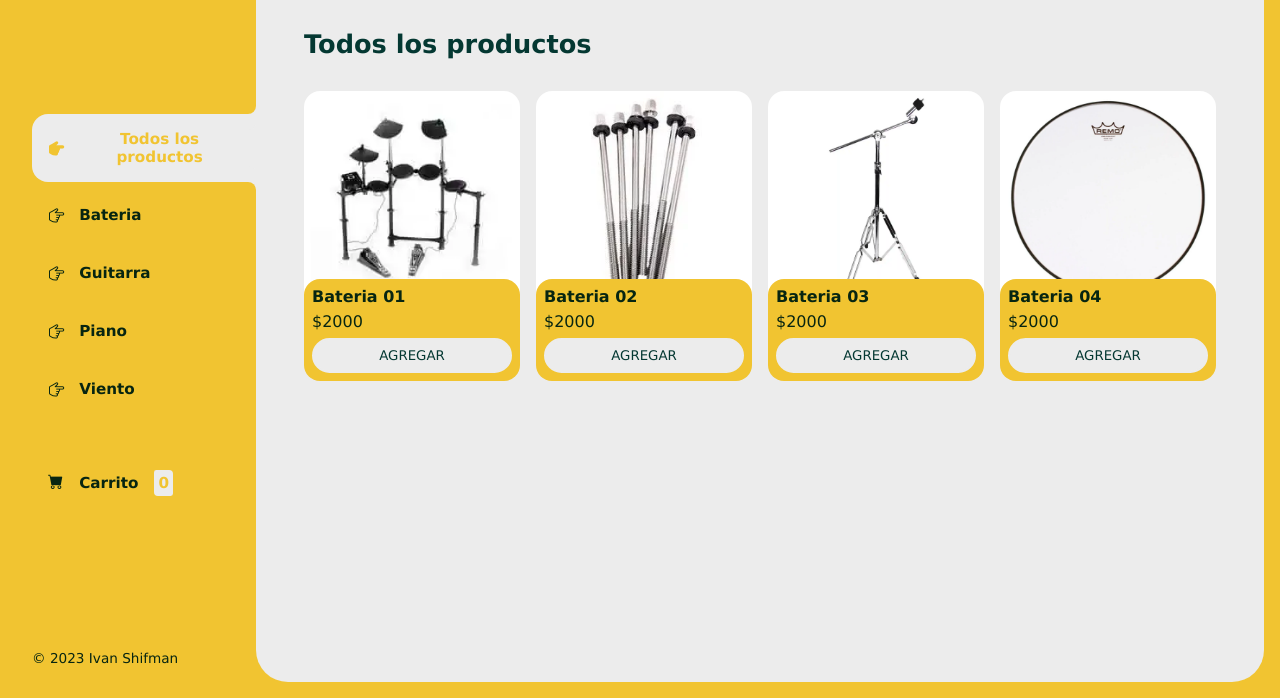
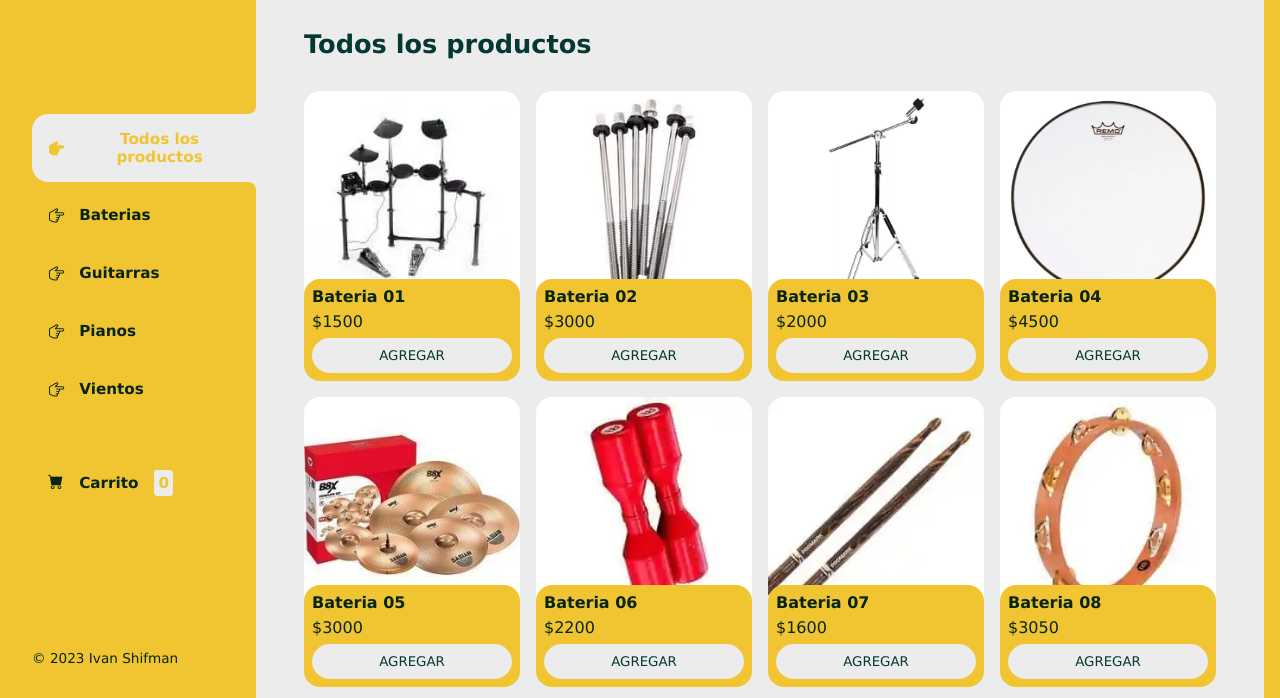
Before and after one commit to ivanshifman/ShifmanProyectoJS, a plain HTML site: page index.html in a window 1280 px wide. Both pictures are taken after a click on the button "Todos los productos". Shown: the part 102-800 px from the top of the page. Drawn offline with nearby package versions, Linux system fonts and the light colour scheme.

Commit message:
comienzo implementacion js

```diff
--- a/index.html
+++ b/index.html
@@ -20,12 +20,12 @@
             </header>
             <nav>
                 <ul class="menu">
-                    <li><button class="boton-menu boton-categoria active"><i class="bi bi-hand-index-thumb-fill"></i> Todos los productos</button></li>
-                    <li><button class="boton-menu boton-categoria"><i class="bi bi-hand-index-thumb"></i> Bateria</button></li>
-                    <li><button class="boton-menu boton-categoria"><i class="bi bi-hand-index-thumb"></i> Guitarra</button></li>
-                    <li><button class="boton-menu boton-categoria"><i class="bi bi-hand-index-thumb"></i> Piano</button></li>
-                    <li><button class="boton-menu boton-categoria"><i class="bi bi-hand-index-thumb"></i> Viento</button></li>
-                    <li><a class="boton-menu boton-carrito" href="./pages/carrito.html"><i class="bi bi-cart-fill"></i> Carrito <span class="numerito">0</span></a></li>
+                    <li><button id="todos" class="boton-menu boton-categoria active"><i class="bi bi-hand-index-thumb-fill"></i> Todos los productos</button></li>
+                    <li><button id="baterias" class="boton-menu boton-categoria"><i class="bi bi-hand-index-thumb"></i> Baterias</button></li>
+                    <li><button id="guitarras" class="boton-menu boton-categoria"><i class="bi bi-hand-index-thumb"></i> Guitarras</button></li>
+                    <li><button id="pianos" class="boton-menu boton-categoria"><i class="bi bi-hand-index-thumb"></i> Pianos</button></li>
+                    <li><button id="vientos" class="boton-menu boton-categoria"><i class="bi bi-hand-index-thumb"></i> Vientos</button></li>
+                    <li><a class="boton-menu boton-carrito" href="./pages/carrito.html"><i class="bi bi-cart-fill"></i> Carrito <span id="numerito" class="numerito">0</span></a></li>
                 </ul>
             </nav>
             <footer>
@@ -37,40 +37,9 @@
             <div class="buscador">
                 <input type="search"id="search" placeholder="Buscar producto...">
             </div>
-            <h2 class="titulo-principal">Todos los productos</h2>
-            <div class="contenedor-productos">
-                <div class="producto">
-                    <img class="producto-imagen" src="./img/bateria/bateria1.webp" alt="">
-                    <div class="producto-detalles">
-                        <h3 class="producto-titulo">Bateria 01</h3>
-                        <p class="producto-precio">$2000</p>
-                        <button class="producto-agregar">Agregar</button>
-                    </div>
-                </div>
-                <div class="producto">
-                    <img class="producto-imagen" src="./img/bateria/bateria2.webp" alt="">
-                    <div class="producto-detalles">
-                        <h3 class="producto-titulo">Bateria 02</h3>
-                        <p class="producto-precio">$2000</p>
-                        <button class="producto-agregar">Agregar</button>
-                    </div>
-                </div>
-                <div class="producto">
-                    <img class="producto-imagen" src="./img/bateria/bateria3.webp" alt="">
-                    <div class="producto-detalles">
-                        <h3 class="producto-titulo">Bateria 03</h3>
-                        <p class="producto-precio">$2000</p>
-                        <button class="producto-agregar">Agregar</button>
-                    </div>
-                </div>
-                <div class="producto">
-                    <img class="producto-imagen" src="./img/bateria/bateria4.webp" alt="">
-                    <div class="producto-detalles">
-                        <h3 class="producto-titulo">Bateria 04</h3>
-                        <p class="producto-precio">$2000</p>
-                        <button class="producto-agregar">Agregar</button>
-                    </div>
-                </div>
+            <h2 class="titulo-principal" id="titulo-principal">Todos los productos</h2>
+            <div id="contenedor-productos" class="contenedor-productos">
+                <!--CARGA DE PRODUCTOS CON JS-->
             </div>
         </main>
 
--- /dev/null
+++ b/js/carrito.js
@@ -0,0 +1 @@
+const productosEnCarrito = JSON.parse(localStorage.getItem("productos-en-carrito"));
--- /dev/null
+++ b/js/main.js
@@ -0,0 +1,162 @@
+class Producto {
+    constructor(id, titulo, imagen, categoria, precio) {
+        this.id = id;
+        this.titulo = titulo;
+        this.imagen = imagen;
+        this.categoria = {
+            nombre: categoria.nombre,
+            id: categoria.id
+        };
+        this.precio = precio;
+    }
+}
+// PRODUCTOS
+const productos = [
+    new Producto("bateria-01", "Bateria 01", "./img/bateria/bateria1.webp", { nombre: "Baterias", id: "baterias" }, 1500),
+    new Producto("bateria-02", "Bateria 02", "./img/bateria/bateria2.webp", { nombre: "Baterias", id: "baterias" }, 3000),
+    new Producto("bateria-03", "Bateria 03", "./img/bateria/bateria3.webp", { nombre: "Baterias", id: "baterias" }, 2000),
+    new Producto("bateria-04", "Bateria 04", "./img/bateria/bateria4.webp", { nombre: "Baterias", id: "baterias" }, 4500),
+    new Producto("bateria-05", "Bateria 05", "./img/bateria/bateria5.webp", { nombre: "Baterias", id: "baterias" }, 3000),
+    new Producto("bateria-06", "Bateria 06", "./img/bateria/bateria6.webp", { nombre: "Baterias", id: "baterias" }, 2200),
+    new Producto("bateria-07", "Bateria 07", "./img/bateria/bateria7.webp", { nombre: "Baterias", id: "baterias" }, 1600),
+    new Producto("bateria-08", "Bateria 08", "./img/bateria/bateria8.webp", { nombre: "Baterias", id: "baterias" }, 3050),
+    new Producto("bateria-09", "Bateria 09", "./img/bateria/bateria9.webp", { nombre: "Baterias", id: "baterias" }, 2000),
+    new Producto("bateria-10", "Bateria 10", "./img/bateria/bateria10.webp", { nombre: "Baterias", id: "baterias" }, 1550),
+    new Producto("bateria-11", "Bateria 11", "./img/bateria/bateria11.webp", { nombre: "Baterias", id: "baterias" }, 5000),
+    new Producto("bateria-12", "Bateria 12", "./img/bateria/bateria12.webp", { nombre: "Baterias", id: "baterias" }, 2700),
+    new Producto("guitarra-01", "Guitarra 01", "./img/guitarra/guitarra1.webp", { nombre: "Guitarras", id: "guitarras" }, 6700),
+    new Producto("guitarra-02", "Guitarra 02", "./img/guitarra/guitarra2.webp", { nombre: "Guitarras", id: "guitarras" }, 3800),
+    new Producto("guitarra-03", "Guitarra 03", "./img/guitarra/guitarra3.webp", { nombre: "Guitarras", id: "guitarras" }, 4000),
+    new Producto("guitarra-04", "Guitarra 04", "./img/guitarra/guitarra4.webp", { nombre: "Guitarras", id: "guitarras" }, 6700),
+    new Producto("guitarra-05", "Guitarra 05", "./img/guitarra/guitarra5.webp", { nombre: "Guitarras", id: "guitarras" }, 3500),
+    new Producto("guitarra-06", "Guitarra 06", "./img/guitarra/guitarra6.webp", { nombre: "Guitarras", id: "guitarras" }, 4000),
+    new Producto("guitarra-07", "Guitarra 07", "./img/guitarra/guitarra7.webp", { nombre: "Guitarras", id: "guitarras" }, 6780),
+    new Producto("guitarra-08", "Guitarra 08", "./img/guitarra/guitarra8.webp", { nombre: "Guitarras", id: "guitarras" }, 3800),
+    new Producto("guitarra-09", "Guitarra 09", "./img/guitarra/guitarra9.webp", { nombre: "Guitarras", id: "guitarras" }, 2300),
+    new Producto("guitarra-10", "Guitarra 10", "./img/guitarra/guitarra10.webp", { nombre: "Guitarras", id: "guitarras" }, 6000),
+    new Producto("piano-01", "Piano 01", "./img/piano/piano1.webp", { nombre: "Pianos", id: "pianos" }, 8800),
+    new Producto("piano-02", "Piano 02", "./img/piano/piano2.webp", { nombre: "Pianos", id: "pianos" }, 7000),
+    new Producto("piano-03", "Piano 03", "./img/piano/piano3.webp", { nombre: "Pianos", id: "pianos" }, 8340),
+    new Producto("piano-04", "Piano 04", "./img/piano/piano4.webp", { nombre: "Pianos", id: "pianos" }, 7100),
+    new Producto("piano-05", "Piano 05", "./img/piano/piano5.webp", { nombre: "Pianos", id: "pianos" }, 2200),
+    new Producto("piano-06", "Piano 06", "./img/piano/piano6.webp", { nombre: "Pianos", id: "pianos" }, 4700),
+    new Producto("piano-07", "Piano 07", "./img/piano/piano7.webp", { nombre: "Pianos", id: "pianos" }, 4600),
+    new Producto("piano-08", "Piano 08", "./img/piano/piano8.webp", { nombre: "Pianos", id: "pianos" }, 5600),
+    new Producto("viento-01", "Viento 01", "./img/viento/viento1.webp", { nombre: "Vientos", id: "vientos" }, 1800),
+    new Producto("viento-02", "Viento 02", "./img/viento/viento2.webp", { nombre: "Vientos", id: "vientos" }, 2300),
+    new Producto("viento-03", "Viento 03", "./img/viento/viento3.webp", { nombre: "Vientos", id: "vientos" }, 1200),
+    new Producto("viento-04", "Viento 04", "./img/viento/viento4.webp", { nombre: "Vientos", id: "vientos" }, 1230)
+];
+
+// Elementos del HTML
+const contenedorProductos = document.querySelector("#contenedor-productos");
+const botonesCategorias = document.querySelectorAll(".boton-categoria");
+const tituloPrincipal = document.querySelector("#titulo-principal");
+const buscadorInput = document.querySelector("#search");
+let botonesAgregar = document.querySelectorAll(".producto-agregar");
+const numerito = document.querySelector("#numerito");
+
+
+// Carga de productos en el main
+
+function cargarProductos(productosElegidos) {
+
+    contenedorProductos.innerHTML = "";
+
+    productosElegidos.forEach(producto => {
+
+        const div = document.createElement("div");
+        div.classList.add("producto");
+        div.innerHTML = `
+            <img class="producto-imagen" src="${producto.imagen}" alt="${producto.titulo}">
+            <div class="producto-detalles">
+                <h3 class="producto-titulo">${producto.titulo}</h3>
+                <p class="producto-precio">$${producto.precio}</p>
+                <button class="producto-agregar" id="${producto.id}">Agregar</button>
+            </div>
+        `;
+
+        contenedorProductos.append(div);
+    })
+
+    actualizarBotonesAgregar();
+}
+
+cargarProductos(productos);
+
+// Añadir evento input a la barra de búsqueda
+buscadorInput.addEventListener("input", () => {
+    const filtroBusqueda = buscadorInput.value.toLowerCase();
+    const categoriaActiva = document.querySelector(".boton-categoria.active").id;
+
+    if (categoriaActiva !== "todos") {
+        const productosCategoria = productos.filter(producto => producto.categoria.id === categoriaActiva);
+        const productosFiltrados = filtrarProductos(productosCategoria, filtroBusqueda);
+        cargarProductos(productosFiltrados);
+    } else {
+        const productosFiltrados = filtrarProductos(productos, filtroBusqueda);
+        cargarProductos(productosFiltrados);
+    }
+});
+
+// Función para filtrar productos por término de búsqueda
+function filtrarProductos(productos, filtro) {
+    return productos.filter(producto => producto.titulo.toLowerCase().includes(filtro));
+}
+
+// Cambios en botones lista Aside y separación por categorías
+botonesCategorias.forEach(boton => {
+    boton.addEventListener("click", (e) => {
+        botonesCategorias.forEach(boton => boton.classList.remove("active"));
+        e.currentTarget.classList.add("active");
+
+        const categoriaActiva = e.currentTarget.id;
+        const filtroBusqueda = buscadorInput.value.toLowerCase();
+
+        if (categoriaActiva !== "todos") {
+            const productosCategoria = productos.filter(producto => producto.categoria.id === categoriaActiva);
+            const productosFiltrados = filtrarProductos(productosCategoria, filtroBusqueda);
+            tituloPrincipal.innerText = productosCategoria[0].categoria.nombre;
+            cargarProductos(productosFiltrados);
+        } else {
+            const productosFiltrados = filtrarProductos(productos, filtroBusqueda);
+            tituloPrincipal.innerText = "Todos los productos";
+            cargarProductos(productosFiltrados);
+        }
+    });
+});
+
+// Actualizar botones de agregar por categoria
+function actualizarBotonesAgregar() {
+    botonesAgregar = document.querySelectorAll(".producto-agregar");
+
+    botonesAgregar.forEach(boton => {
+        boton.addEventListener("click", agregarAlCarrito);
+    });
+}
+
+//Agregar productos al carrito
+const productosEnCarrito = [];
+
+function agregarAlCarrito(e) {
+    const idBoton = e.currentTarget.id;
+    const productoAgregado = productos.find(producto => producto.id === idBoton);
+
+    if(productosEnCarrito.some(producto => producto.id === idBoton)) {
+        const index = productosEnCarrito.findIndex(producto => producto.id === idBoton);
+        productosEnCarrito[index].cantidad++;
+    } else {
+        productoAgregado.cantidad = 1;
+        productosEnCarrito.push(productoAgregado);
+    }
+
+    actualizarNumerito();
+
+    localStorage.setItem("productos-en-carrito", JSON.stringify(productosEnCarrito));
+}
+
+// Actualizar numero del carrito
+function actualizarNumerito() {
+    let nuevoNumerito = productosEnCarrito.reduce((acumulador, producto) => acumulador + producto.cantidad, 0);
+    numerito.innerText = nuevoNumerito;
+}
```
